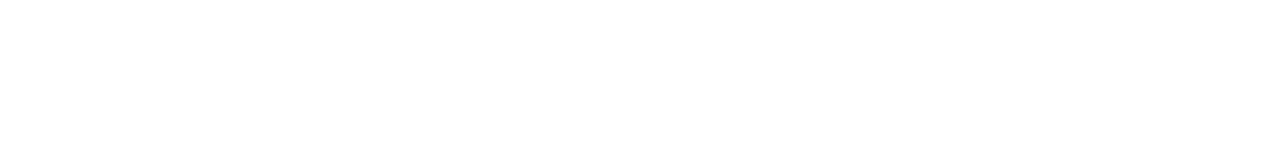
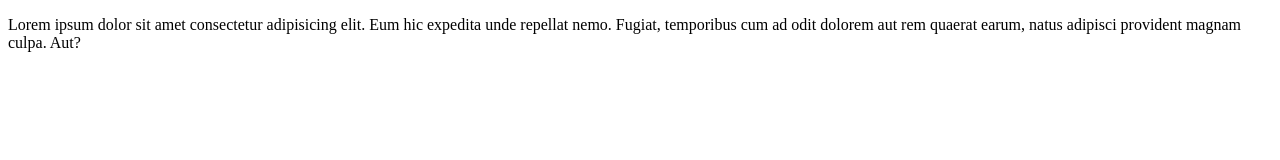
Before and after one commit to hasansiddiqui123/HASAN, a plain HTML site: page index.html in a window 1280 px wide. Drawn offline with Linux system fonts and the light colour scheme.

Commit message:
new paragraph

```diff
--- a/index.html
+++ b/index.html
@@ -1,11 +1,15 @@
 <!DOCTYPE html>
 <html lang="en">
+
 <head>
     <meta charset="UTF-8">
     <meta name="viewport" content="width=device-width, initial-scale=1.0">
     <title>Document</title>
 </head>
+
 <body>
+    <p>Lorem ipsum dolor sit amet consectetur adipisicing elit. Eum hic expedita unde repellat nemo. Fugiat, temporibus
+        cum ad odit dolorem aut rem quaerat earum, natus adipisci provident magnam culpa. Aut?</p>
+</body>
 
-</body>
 </html>
```
